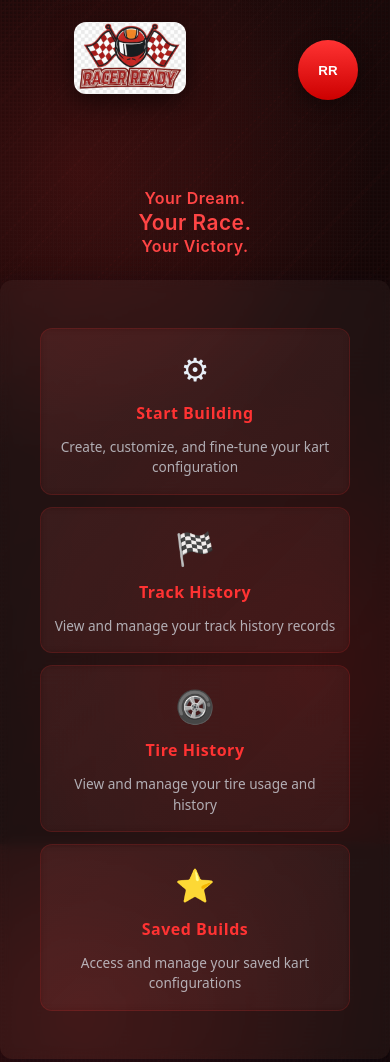
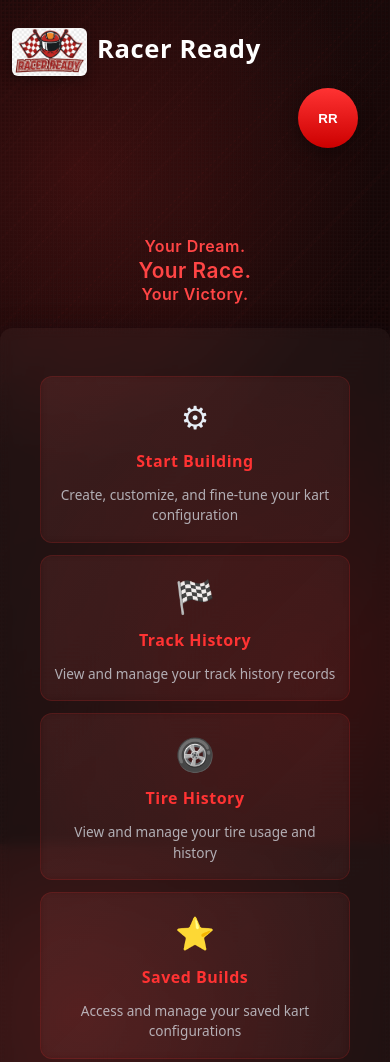
Before and after one commit to Evan-Linder/RacerReady, a website: page public/app.html in a window 390 px wide. Shown: the top 1062 px of the page. Drawn offline with Linux system fonts and the light colour scheme; no server answers.

Commit message:
fix(mobile): use header logo on app page and hide floating logo on mobile to prevent scroll movement

```diff
--- a/public/app.html
+++ b/public/app.html
@@ -11,7 +11,10 @@
 <body>
     <header class="site-header">
         <div class="header-inner">
-            <div class="brand" aria-hidden="true"></div>
+            <div class="brand" aria-hidden="false">
+                <img src="images/logo.png" alt="Racer Ready Logo" class="logo">
+                <h1>Racer Ready</h1>
+            </div>
             <div class="header-actions">
                 <div class="profile-menu" data-role="profile-menu" aria-hidden="false">
                     <button class="profile-btn" aria-haspopup="true" aria-expanded="false"
--- a/public/style.css
+++ b/public/style.css
@@ -142,6 +142,8 @@ body::before {
 .side-btn:hover { transform: translateY(-2px); box-shadow: 0 8px 20px rgba(0,0,0,0.25); }
 
 @media (max-width: 900px) {
+    /* Hide floating logo panel on mobile to prevent scroll jitter */
+    .logo-above-panel { display: none; }
     .side-panel { display:none; }
 }
 
```
